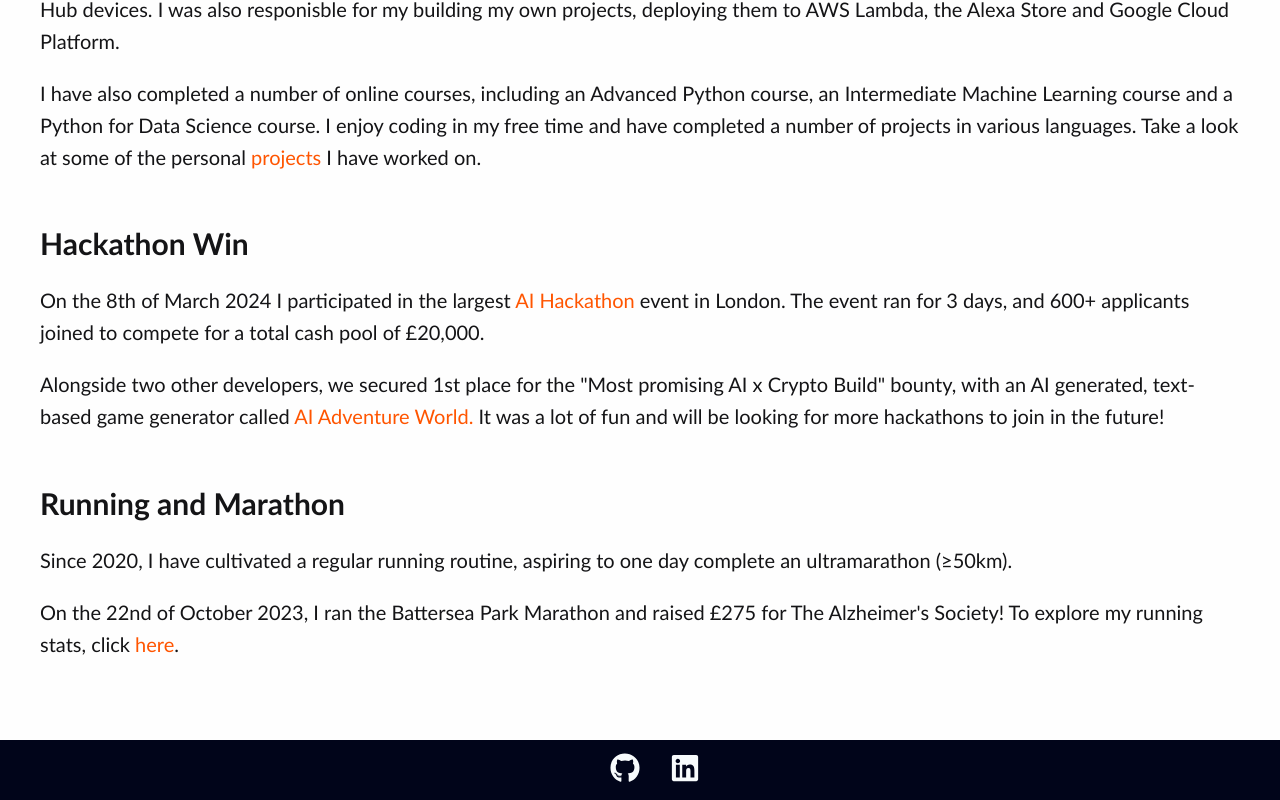
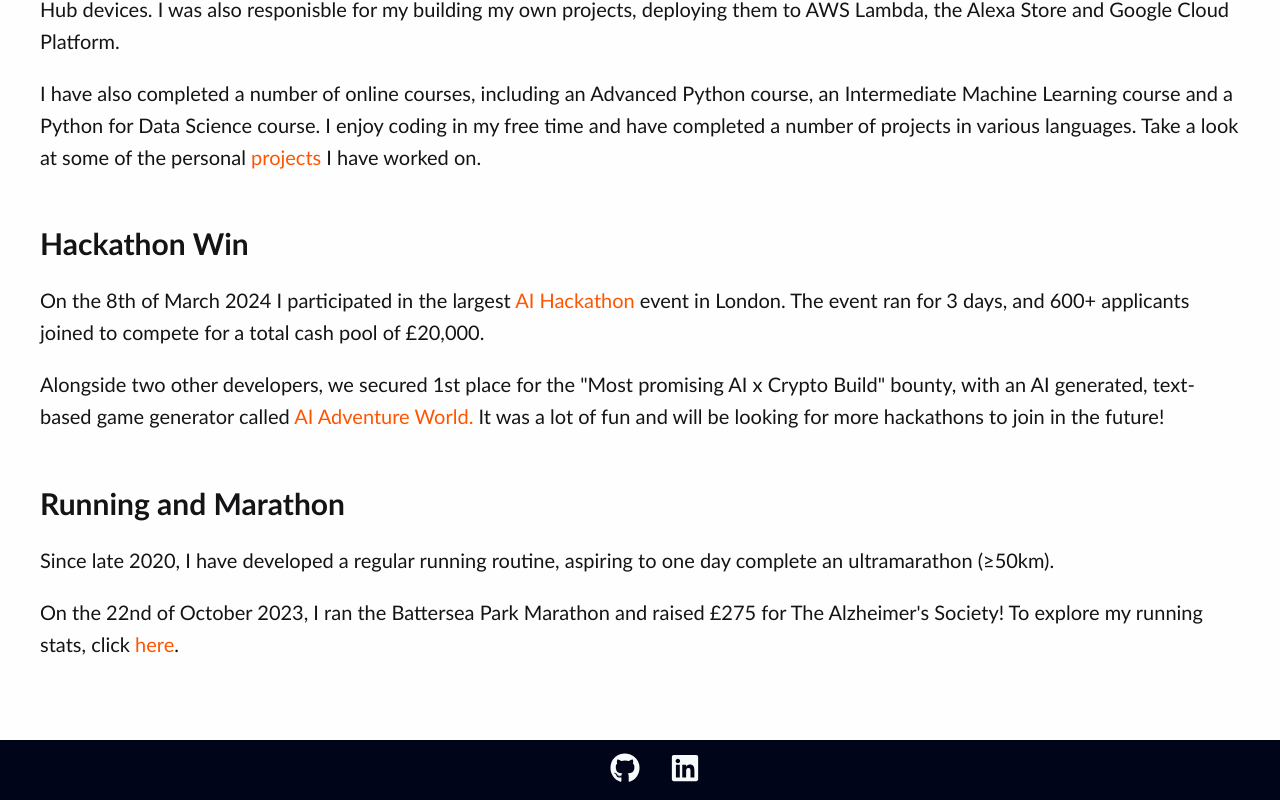
Before and after one commit to Jamnic98/website_client_v1, a Next.js app: page /about in a window 1280 px wide. Shown: the part 762-1562 px from the top of the page. Built offline with nearby package versions, Linux system fonts and the light colour scheme.

Commit message:
updated about me section

```diff
--- a/src/app/about/page.tsx
+++ b/src/app/about/page.tsx
@@ -132,8 +132,8 @@ const About = () => (
 			<section>
 				<h2>Running and Marathon</h2>
 				<p>
-					Since 2020, I have cultivated a regular running routine, aspiring to
-					one day complete an ultramarathon (&#8805;50km).
+					Since late 2020, I have developed a regular running routine, aspiring
+					to one day complete an ultramarathon (&#8805;50km).
 				</p>
 				<p>
 					On the 22nd of October 2023, I ran the Battersea Park Marathon and
```
